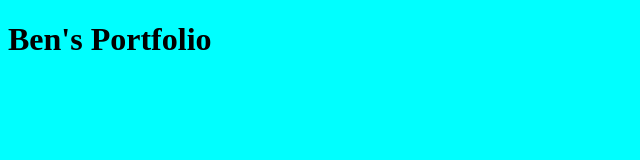
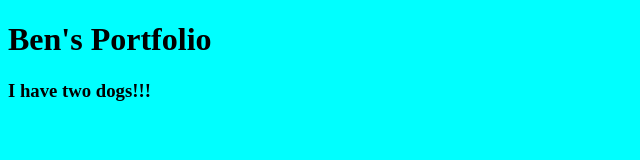
Before and after one commit to ben-manning/portfolio, a plain HTML site: page index.html in a window 1280 px wide. Shown: the whole page, without its empty margins (0-640 px from the left). Drawn offline with Linux system fonts and the light colour scheme.

Commit message:
adding the section for two dogs

```diff
--- a/index.html
+++ b/index.html
@@ -9,5 +9,6 @@
 </head>
 <body>
   <h1>Ben's Portfolio</h1>
+  <h3>I have two dogs!!!</h3>
 </body>
 </html>
```
